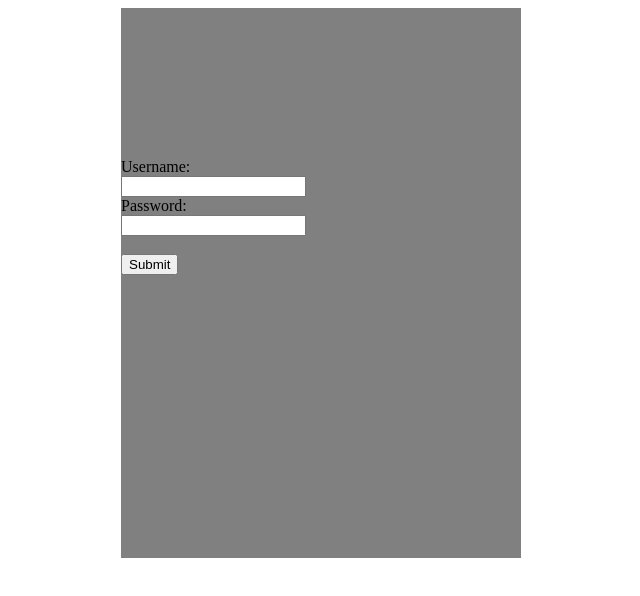
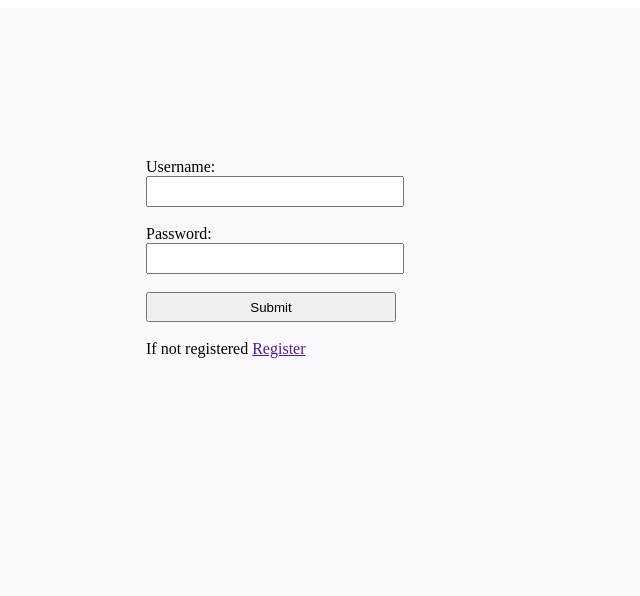
Before and after one commit to Abdifatah206/reactlogin, a React (Create React App) app in the folder logs/: page / in a window 1280 px wide. Shown: the top 596 px of the page, without its empty margins (319-959 px from the left). Built offline with nearby package versions, Linux system fonts and the light colour scheme.

Commit message:
login form finished

```diff
--- a/logs/src/App.css
+++ b/logs/src/App.css
@@ -1,8 +1,23 @@
 .big {
-width: 400px;
-height: 400px;
+width: 1000px;
+height: 500px;
 margin: 0 auto;
-background-color: grey;
+background-color: #fbf9fc ;
 padding-top: 150px;
 
 }
+div.small{
+  width: 350px;
+  height: 350px;
+  margin: 0 auto;
+  background-color: #fbf9fc ;
+  border:1px;
+}
+.input1{
+  width: 250px;
+  height: 25px;
+}
+.btn{
+  width: 250px;
+  height: 30px;
+}
--- a/logs/src/index.js
+++ b/logs/src/index.js
@@ -10,17 +10,19 @@ class App extends React.Component {
     render() {
         return (
         <div className="big">
-        <form>
+        <div className="small">
+        <form >
     <label>
       Username:<br/>
-      <input type="text" name="username" /><br/>
+      <input type="text" name="username" className="input1" /><br/><br/>
       Password:<br/>
-      <input type="text" name="username" /><br/><br/>
+      <input type="text" name="username" className="input1" /><br/><br/>
 
     </label>
 
-    <input type="submit" value="Submit" />
-  </form>
+    <input type="submit" value="Submit" className="btn" /><br /><br/>
+    If not registered <a href="">Register</a>
+  </form></div>
         </div>
 
 
```
